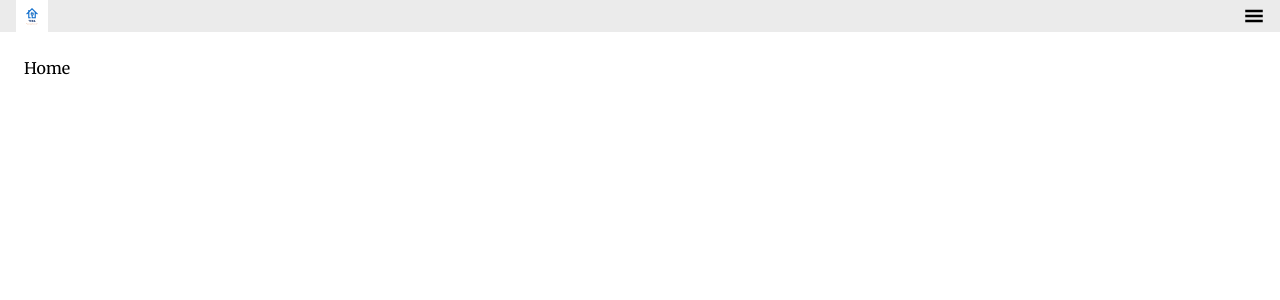
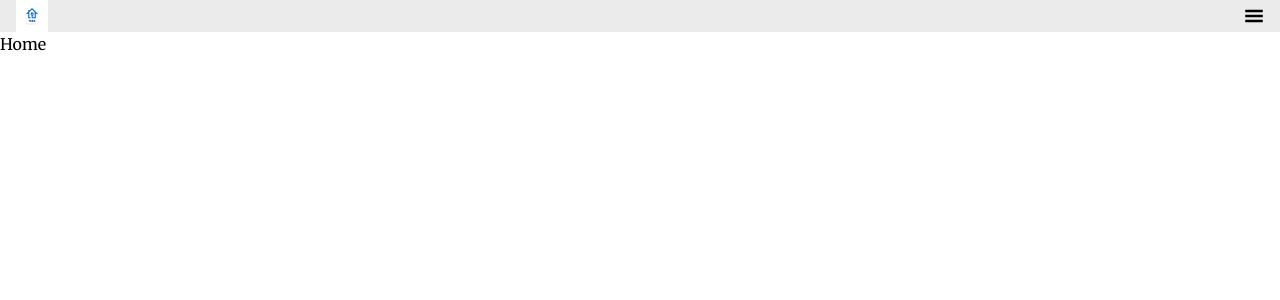
Before and after one commit to Mana12011207/TERA-electrical-services, a React (Create React App) app: page / in a window 1280 px wide. Shown: the top 300 px of the page. Built offline with nearby package versions, Linux system fonts and the light colour scheme.

Commit message:
Remove p-6 from BaseLayout component

```diff
--- a/src/components/BaseLayout.jsx
+++ b/src/components/BaseLayout.jsx
@@ -6,7 +6,7 @@ export default function BaseLayout({ children }) {
   return (
     <div className="flex flex-col min-h-screen min-w-[368px]">
       <Header />
-      <div className="container mx-auto p-6 h-full w-full max-w-[1536px] flex-grow flex">
+      <div className="container mx-auto h-full w-full max-w-[1536px] flex-grow flex">
         {children}
       </div>
       <Footer />
```
